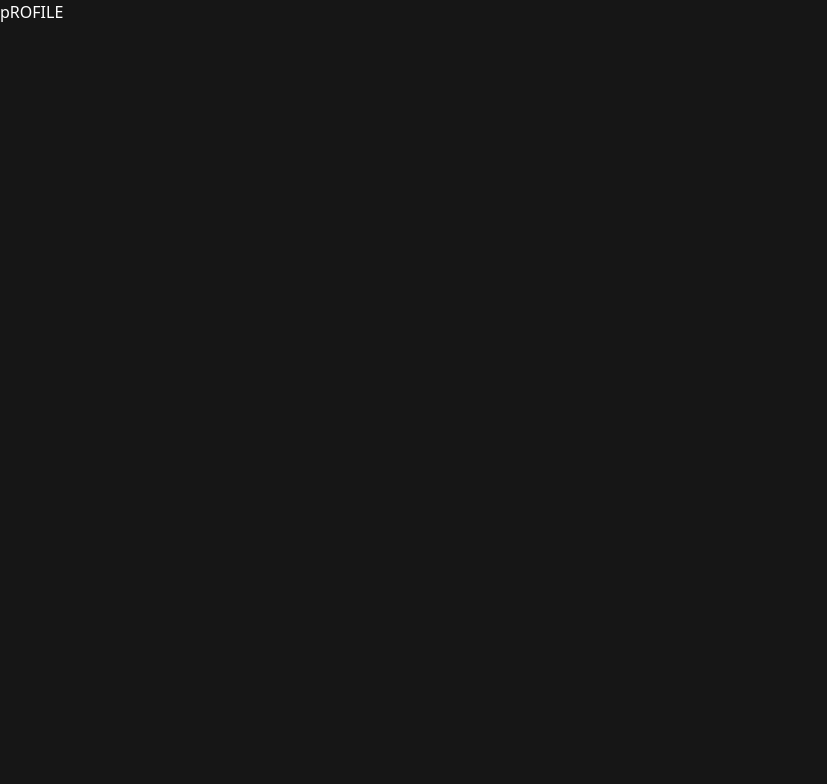
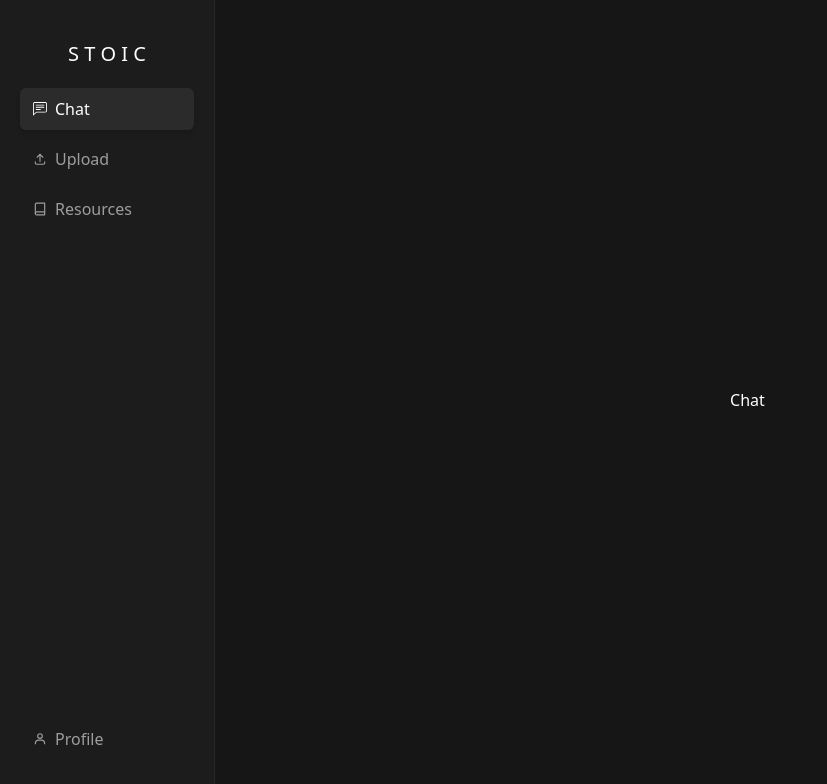
Before and after one commit to S-P-H-E/stoic-platform-old, a Next.js app: page /dashboard in a window 1280 px wide. Shown: the top 784 px of the page, without its empty margins (0-827 px from the left). Built offline with nearby package versions, Linux system fonts and the light colour scheme.

Commit message:
plan update

```diff
--- a/components/Plan.js
+++ b/components/Plan.js
@@ -42,12 +42,7 @@ export default function Plan({price}) {
 
                 <div className="flex justify-center items-center gap-1 my-2">
                     <BsCheckLg size={25}/>
-                    <p className="text-[#858585] text-xl">How to start from $0</p>
-                </div>
-
-                <div className="flex justify-center items-center gap-1 my-2">
-                    <BsCheckLg size={25}/>
-                    <p className="text-[#858585] text-xl">Grow your audience</p>
+                    <p className="text-[#858585] text-xl">Grow your account</p>
                 </div>
 
                 <div className="flex justify-center items-center gap-1 my-2">
--- /dev/null
+++ b/components/Questions.js
@@ -0,0 +1,7 @@
+export default function Question() {
+    return (
+        <div>
+
+        </div>
+    )
+}
--- a/pages/dashboard.js
+++ b/pages/dashboard.js
@@ -1,6 +1,17 @@
+import { useState } from "react";
+import { BsChatLeftText } from "react-icons/bs";
+import { TbUpload } from "react-icons/tb";
+import { BiUser } from "react-icons/bi";
+import { FiBook } from "react-icons/fi";
 import Head from "next/head";
 
 export default function Dashboard() {
+  const [activeSection, setActiveSection] = useState("chat");
+
+  const handleSectionClick = (section) => {
+    setActiveSection(section);
+  };
+
   return (
     <>
       <Head>
@@ -10,11 +21,79 @@ export default function Dashboard() {
         <link rel="icon" href="/favicon.ico" />
       </Head>
 
-            <div className="flex">
-                <div>
-                    <h1>pROFILE</h1>
+      <div className="flex h-screen">
+        <div className="bg-[#1C1C1C] py-10 px-5 w-[250px] border-r border-[#282828] flex flex-col justify-between">
+          <div className="flex flex-col justify-start items-start gap-5">
+            <div className="text-xl w-full flex justify-center items-center cursor-default">
+              <h1>S T O I C</h1>
+            </div>
+            <div className="w-full flex flex-col gap-2">
+              {/* Chat */}
+              <div
+                className={`flex justify-start items-center gap-2 text-[#9D9D9D] cursor-pointer px-3 py-2 rounded-md w-full transition-all hover:text-white  border border-transparent ${
+                  activeSection === "chat" ? "bg-[#2B2B2B] shadow-md border-[#393939]" : ""
+                }`}
+                onClick={() => handleSectionClick("chat")}
+              >
+                <BsChatLeftText
+                  size={14}
+                  className={activeSection === "chat" ? "text-white" : ""}
+                />
+                <h1 className={activeSection === "chat" ? "text-white" : ""}>Chat</h1>
+              </div>
+
+              {/* Upload */}
+              <div
+                className={`flex justify-start items-center gap-2 text-[#9D9D9D] cursor-pointer px-3 py-2 rounded-md w-full transition-all hover:text-white border border-transparent ${
+                  activeSection === "upload" ? "bg-[#2B2B2B] shadow-md border-[#393939]" : ""
+                }`}
+                onClick={() => handleSectionClick("upload")}
+              >
+                <TbUpload
+                  size={14}
+                  className={activeSection === "upload" ? "text-white" : ""}
+                />
+                <h1 className={activeSection === "upload" ? "text-white" : ""}>Upload</h1>
+              </div>
+
+              {/* Resources */}
+              <div
+                className={`flex justify-start items-center gap-2 text-[#9D9D9D] cursor-pointer px-3 py-2 rounded-md w-full transition-all hover:text-white border border-transparent ${
+                  activeSection === "resources" ? "bg-[#2B2B2B] shadow-md border-[#393939]" : ""
+                }`}
+                onClick={() => handleSectionClick("resources")}
+              >
+                <FiBook
+                  size={14}
+                  className={activeSection === "resources" ? "text-white" : ""}
+                />
+                <h1 className={activeSection === "resources" ? "text-white" : ""}>Resources</h1>
+              </div>
+            </div>
+          </div>
+          <div className="flex justify-center items-center">
+            {/* Profile */}
+            <div
+              className={`flex justify-start items-center gap-2 text-[#9D9D9D] cursor-pointer px-3 py-2 rounded-md w-full transition-all hover:text-white border border-transparent ${
+                activeSection === "profile" ? "bg-[#2B2B2B] shadow-md border-[#393939]" : ""
+              }`}
+              onClick={() => handleSectionClick("profile")}
+            >
+              <BiUser
+                size={14}
+                className={activeSection === "profile" ? "text-white" : ""}
+              />
+              <h1 className={activeSection === "profile" ? "text-white" : ""}>Profile</h1>
+            </div>
+          </div>
+        </div>
+        <div className="flex justify-center items-center w-full">
+          <h1>{activeSection === "chat" ? "Chat" : ""}</h1>
+          <h1>{activeSection === "upload" ? "Upload" : ""}</h1>
+          <h1>{activeSection === "resources" ? "Resources" : ""}</h1>
+          <h1>{activeSection === "profile" ? "Profile" : ""}</h1>
         </div>
       </div>
     </>
-    )
+  );
 }
```
Lines whose indentation alone changed are shown as unchanged.
